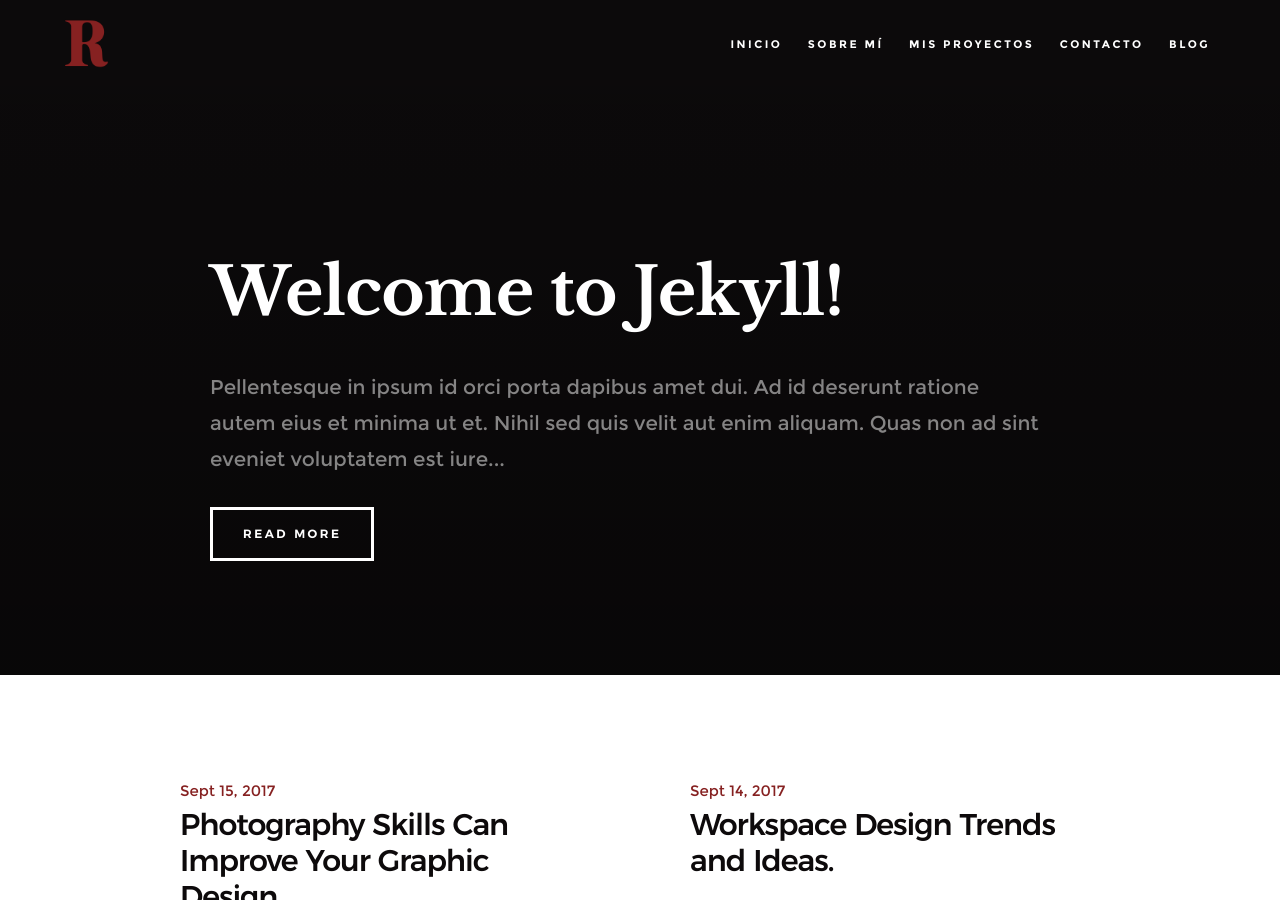
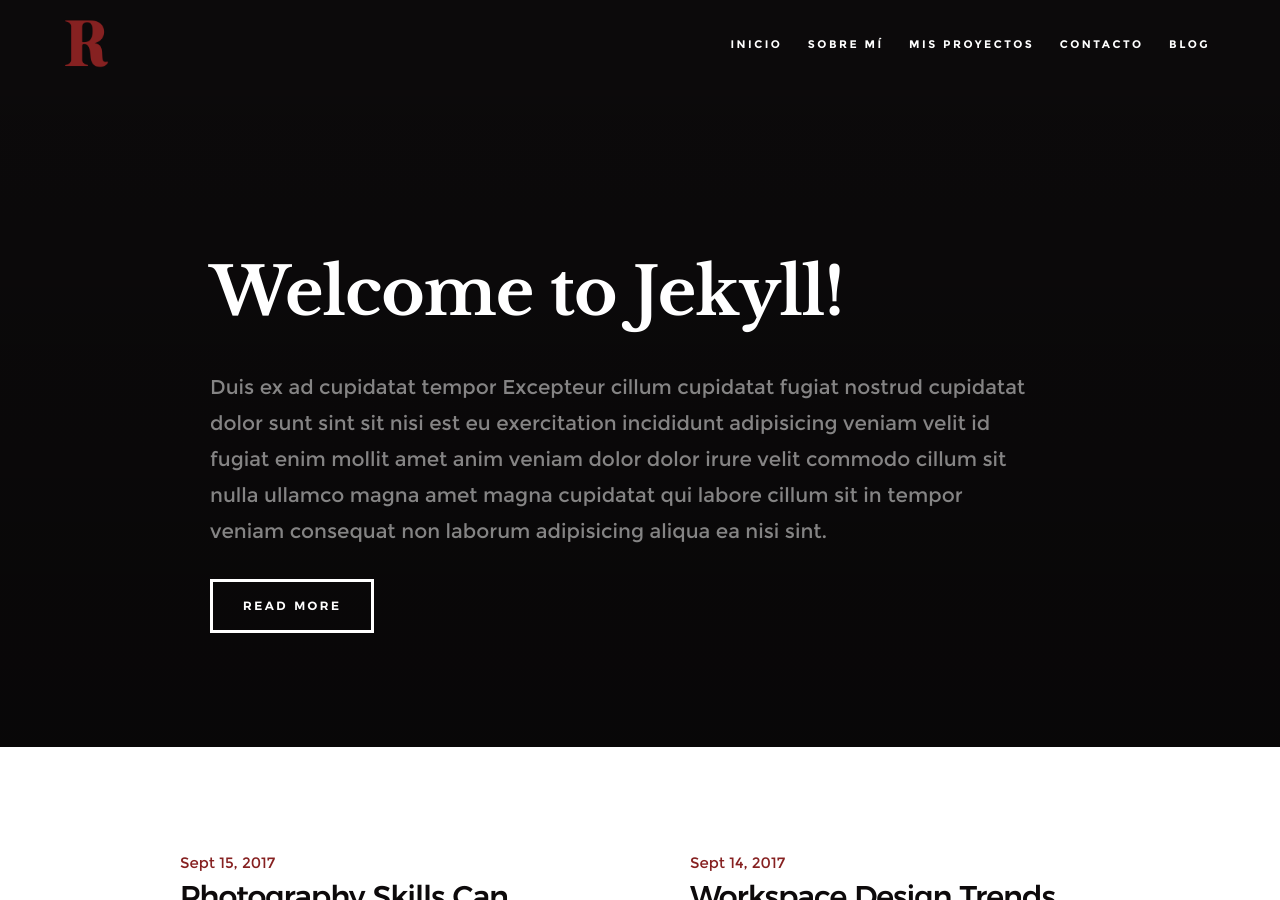
Before and after one commit to MrAnnix/Hola-theme-Jekyll, a Jekyll site: the page built from blog.html, in a window 1280 px wide and 900 px high. Built offline with Jekyll 4.4.1, drawn with Linux system fonts in a browser that asks for light colours.

Commit message:
Update blog.html

```diff
--- a/blog.html
+++ b/blog.html
@@ -24,13 +24,13 @@ layout: default
                 </div>
 
                 <h1 class="page-header__title">
-                    <a href="#0" title="">
+                    <a href="{{ post.url }}" title="">
                         {{ post.title }}
                     </a>
                 </h1>
-                <p>Pellentesque in ipsum id orci porta dapibus amet dui. Ad id deserunt ratione autem eius et minima ut et. Nihil sed quis velit aut enim aliquam. Quas non ad sint eveniet voluptatem est iure...</p>
+                <p>{{ post.excerpt }}</p>
                 <p>
-                    <a href="#0" class="btn btn--stroke page-header__btn">Read More</a>
+                    <a href="{{ post.url }}" class="btn btn--stroke page-header__btn">Read More</a>
                 </p>
             </article>
         </div>
```
